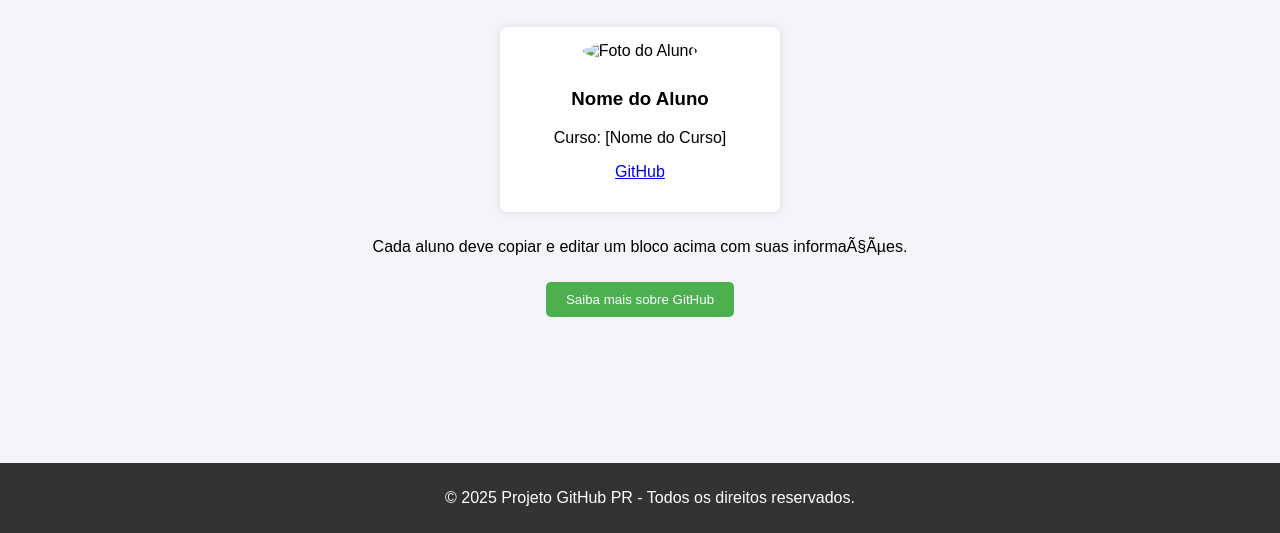
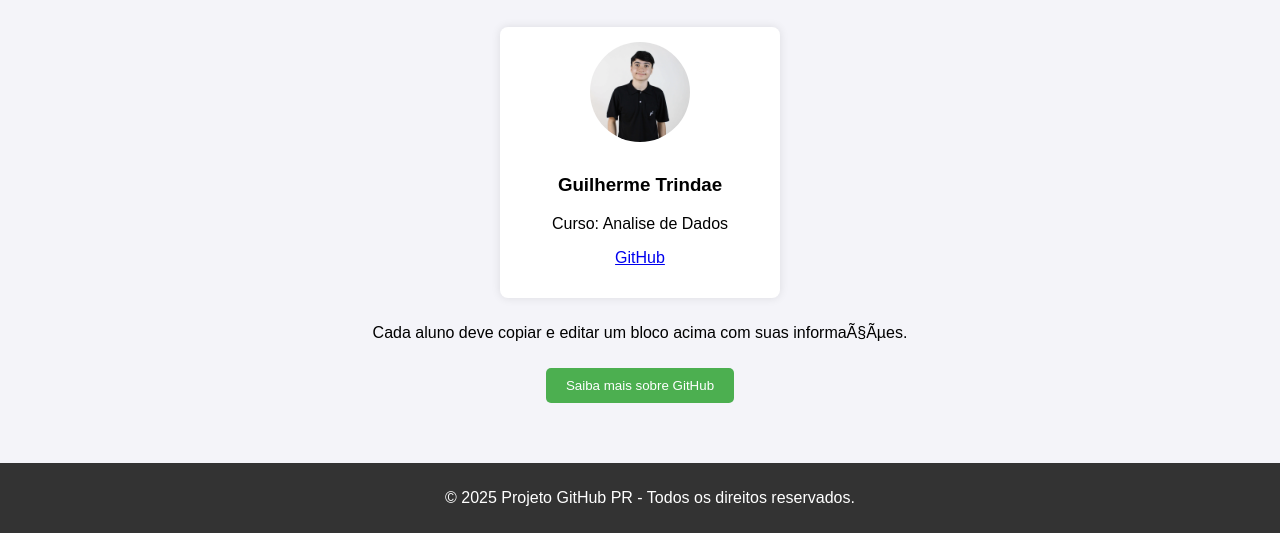
Before and after one commit to FernandoPaiv/RepoAlteracoes, a plain HTML site: page informacoes.html in a window 1280 px wide. Shown: the part 267-800 px from the top of the page. Drawn offline with Linux system fonts and the light colour scheme.

Commit message:
Subindo alterações do Trindade

```diff
--- a/informacoes.html
+++ b/informacoes.html
@@ -83,12 +83,13 @@
         <h2>Perfis dos Alunos</h2>
         <div class="perfil-container">
             <div class="perfil">
-                <img class="foto" src="[URL da foto do aluno]" alt="Foto do Aluno">
-                <h3>Nome do Aluno</h3>
-                <p>Curso: [Nome do Curso]</p>
-                <p><a href="[URL do GitHub]" target="_blank">GitHub</a></p>
+                <img class="foto" src="./2024_1E_TECH_Guilherme_Trindade_de_Souza.JPG-50p.jpg" alt="Foto do Aluno">
+                <h3>Guilherme Trindae</h3>
+                <p>Curso: Analise de Dados</p>
+                <p><a href="https://github.com/GuilhermeSouza122" target="_blank">GitHub</a></p>
             </div>
         </div>
+
         <p>Cada aluno deve copiar e editar um bloco acima com suas informaÃ§Ãµes.</p>
     </section>
 
```
Also changed, not shown: 2024_1E_TECH_Guilherme_Trindade_de_Souza.JPG-50p.jpg (added).
